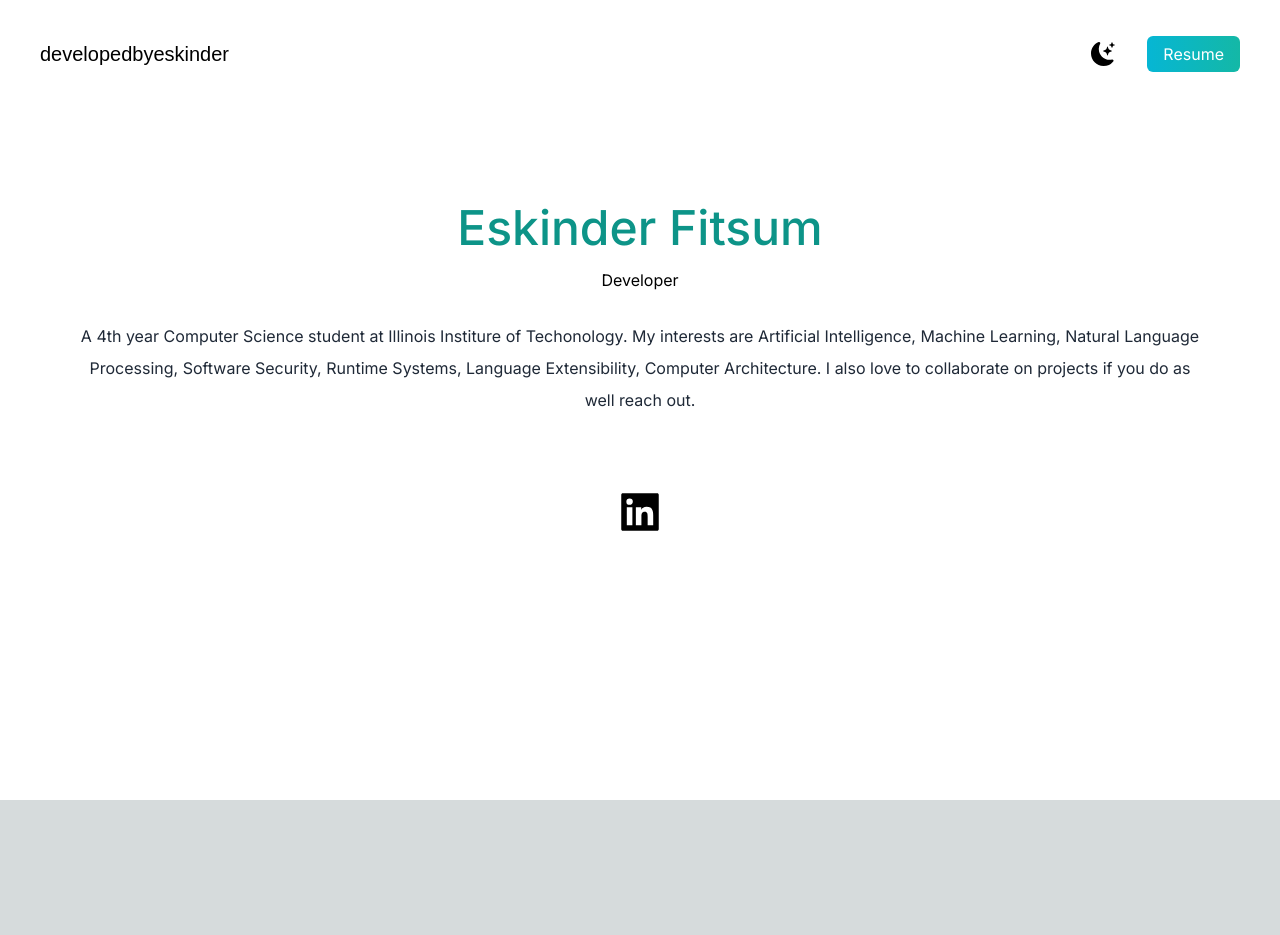
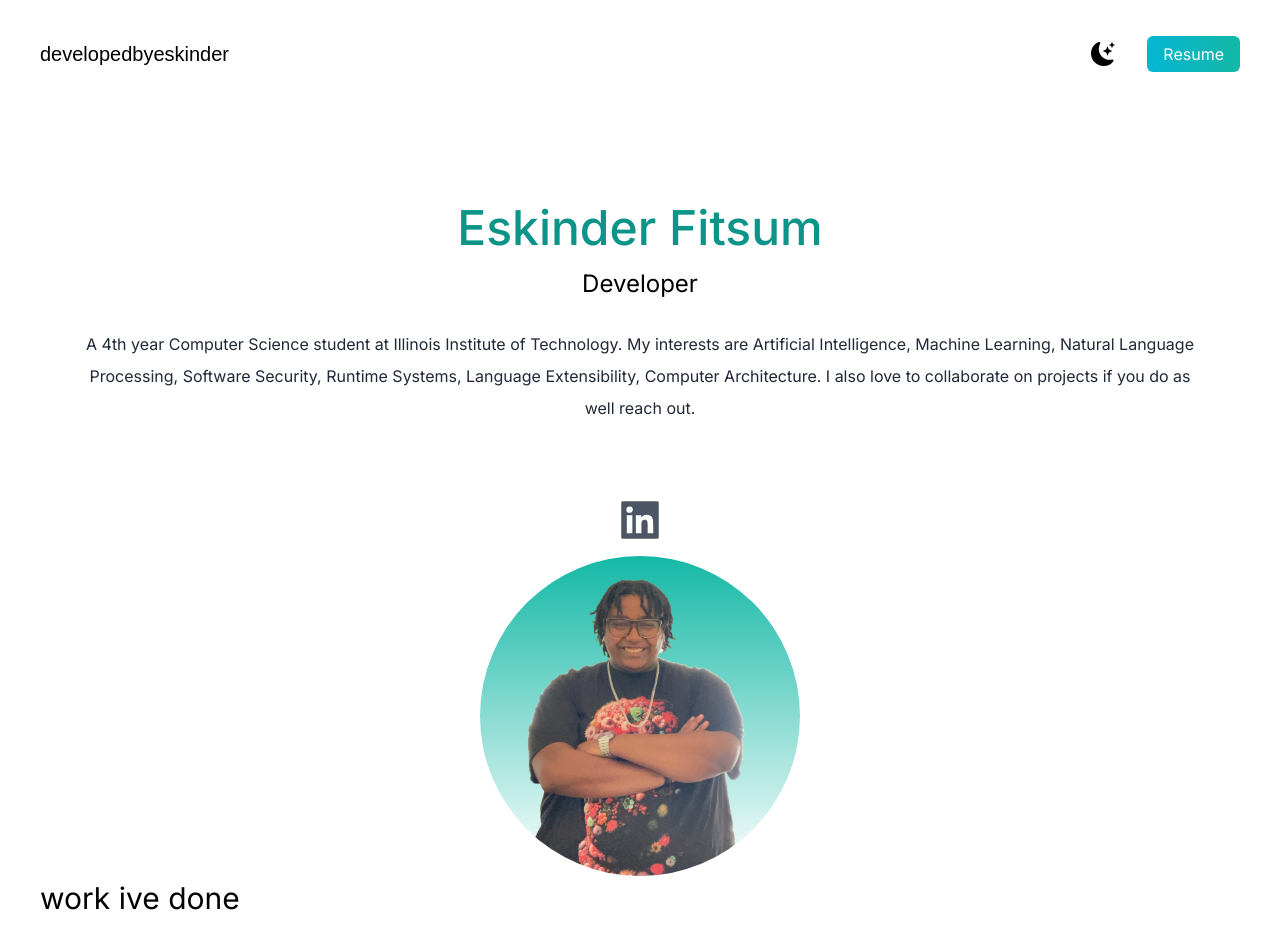
Before and after one commit to radicalromha/super-duper-waffle, a Next.js app in the folder portfolio/: page / in a window 1280 px wide. Shown: the top 935 px of the page. Before the commit the page ends 800 px from the top, so only its background shows below. Built offline with nearby package versions, Linux system fonts and the light colour scheme.

Commit message:
added colored bg

```diff
--- a/portfolio/src/app/page.js
+++ b/portfolio/src/app/page.js
@@ -35,21 +35,35 @@ export default function Home() {
             <h2 className="text-5xl py-2 text-teal-600 font-medium">
               Eskinder Fitsum
             </h2>
-            <h3 className="texxt-2xl py-2">Developer</h3>
+            <h3 className="text-2xl py-2">Developer</h3>
             <p className="text-md py-5 leading-8 text-gray-800">
-              {" "}
-              A 4th year Computer Science student at Illinois Institure of
-              Techonology. My interests are Artificial Intelligence, Machine
+              A 4th year Computer Science student at Illinois Institute of
+              Technology. My interests are Artificial Intelligence, Machine
               Learning, Natural Language Processing, Software Security, Runtime
               Systems, Language Extensibility, Computer Architecture. I also
               love to collaborate on projects if you do as well reach out.
             </p>
           </div>
-          <div className="text-5xl flex justify-center gap-16 py-3 texy-gray-600">
+          <div className="text-5xl flex justify-center gap-16 py-3 text-gray-600">
             <AiFillLinkedin />
           </div>
+          <div className="relative mx-auto bg-gradient-to-b from-teal-500 rounded-full w-80 h-80 mt-15 overflow-hidden">
+            <Image
+              src={deveskinder}
+              alt="Eskinder Fitsum"
+              layout="fill"
+              objectFit="cover"
+            />
+          </div>
+        </section>
+        <section>
           <div>
-            <deveskinder src={deveskinder} layout="fill" />
+            <h3 className="text-3xl py-1">work ive done</h3>
+            <p className="text-md py-2 leading-8 text-gray-800">
+              {" "}
+              i started learning computer science concepts in 2018 and have been
+              ntranced ever since.re is some of the work ive done
+            </p>
           </div>
         </section>
       </main>
```
